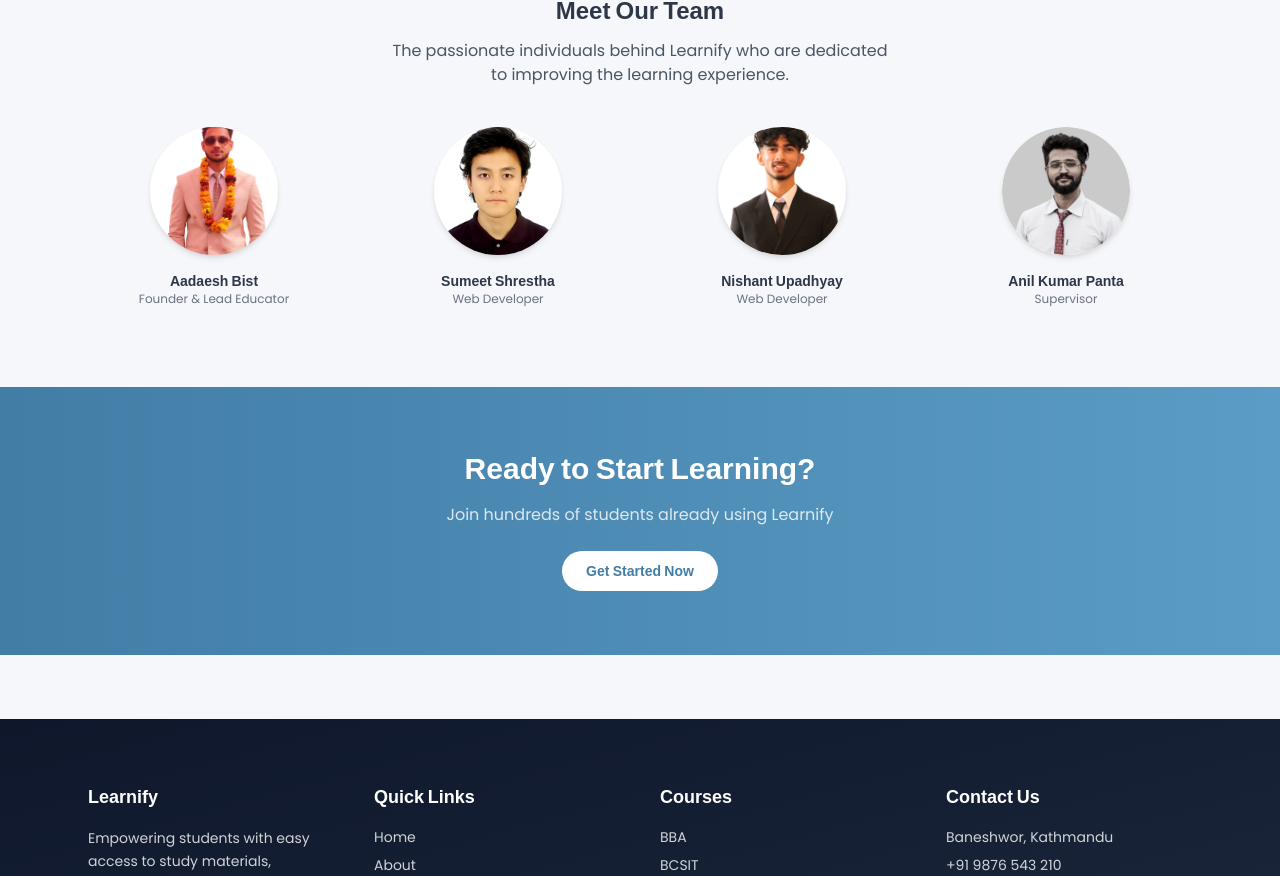
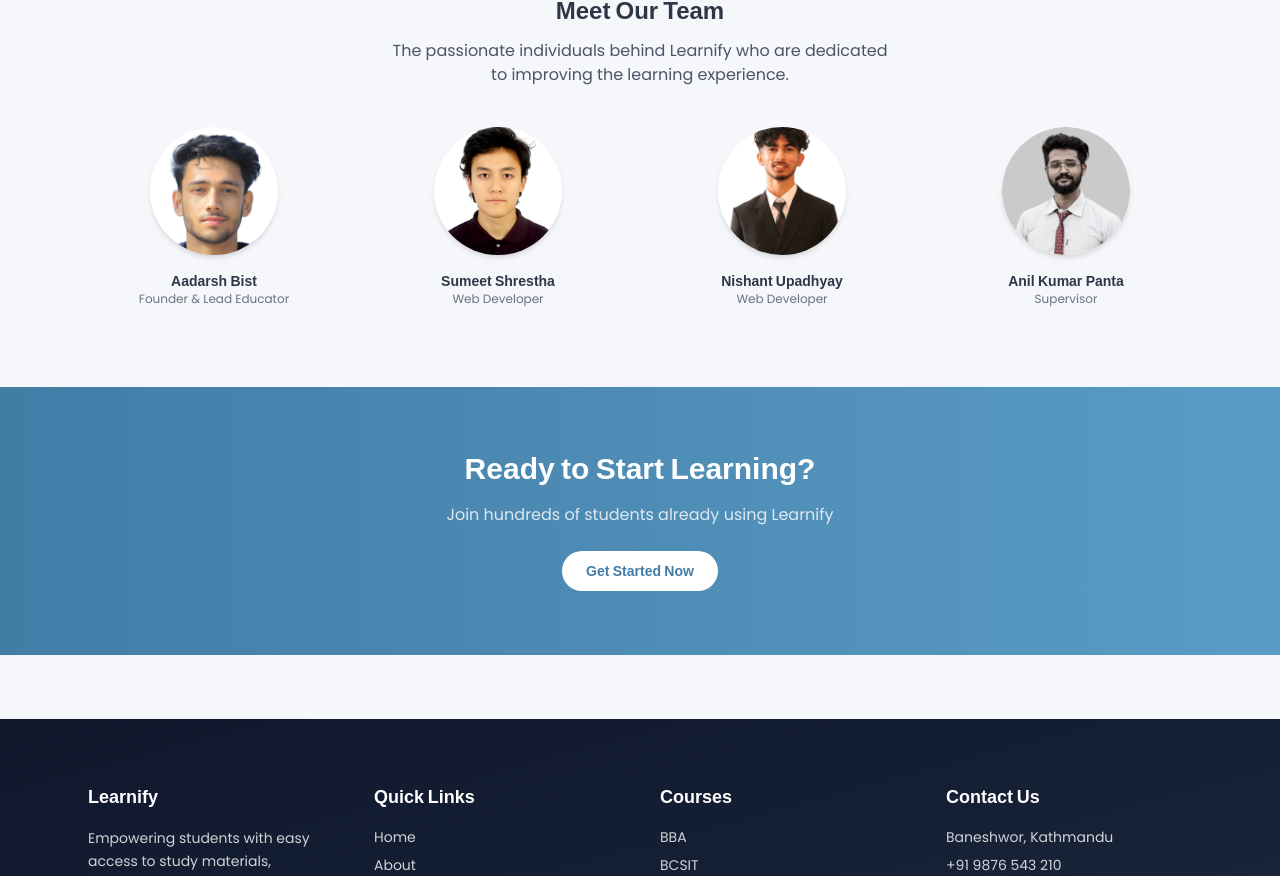
Before and after one commit to sumeetm10/learnify-next, a Next.js app: page /about in a window 1280 px wide. Shown: the part 1697-2573 px from the top of the page. Built offline with nearby package versions, Linux system fonts and the light colour scheme; no server answers; the database is empty.

Commit message:
Aadarsh face change filter

```diff
--- a/src/app/(main)/about/page.tsx
+++ b/src/app/(main)/about/page.tsx
@@ -17,7 +17,7 @@
 ];
 
 const teamMembers = [
-  { name: "Aadaesh Bist", role: "Founder & Lead Educator", image: "/images/Aadarsh.png" },
+  { name: "Aadarsh Bist", role: "Founder & Lead Educator", image: "/images/Adarsh.png" },
   { name: "Sumeet Shrestha", role: "Web Developer", image: "/images/Sumeet.png" },
   { name: "Nishant Upadhyay", role: "Web Developer", image: "/images/Nishant.png" },
   { name: "Anil Kumar Panta", role: "Supervisor", image: "/images/anil sir.jpg" },
```
Also changed, not shown: public/images/Adarsh.png (added).
